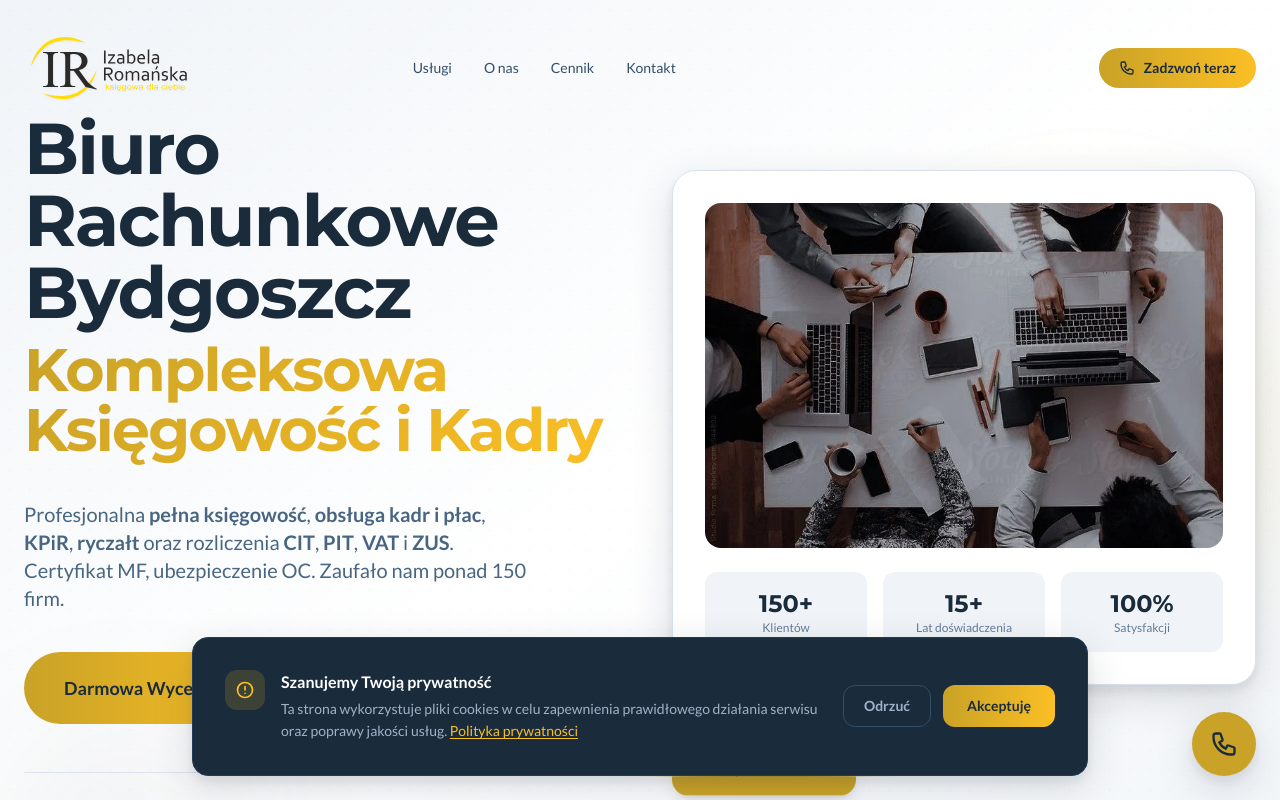
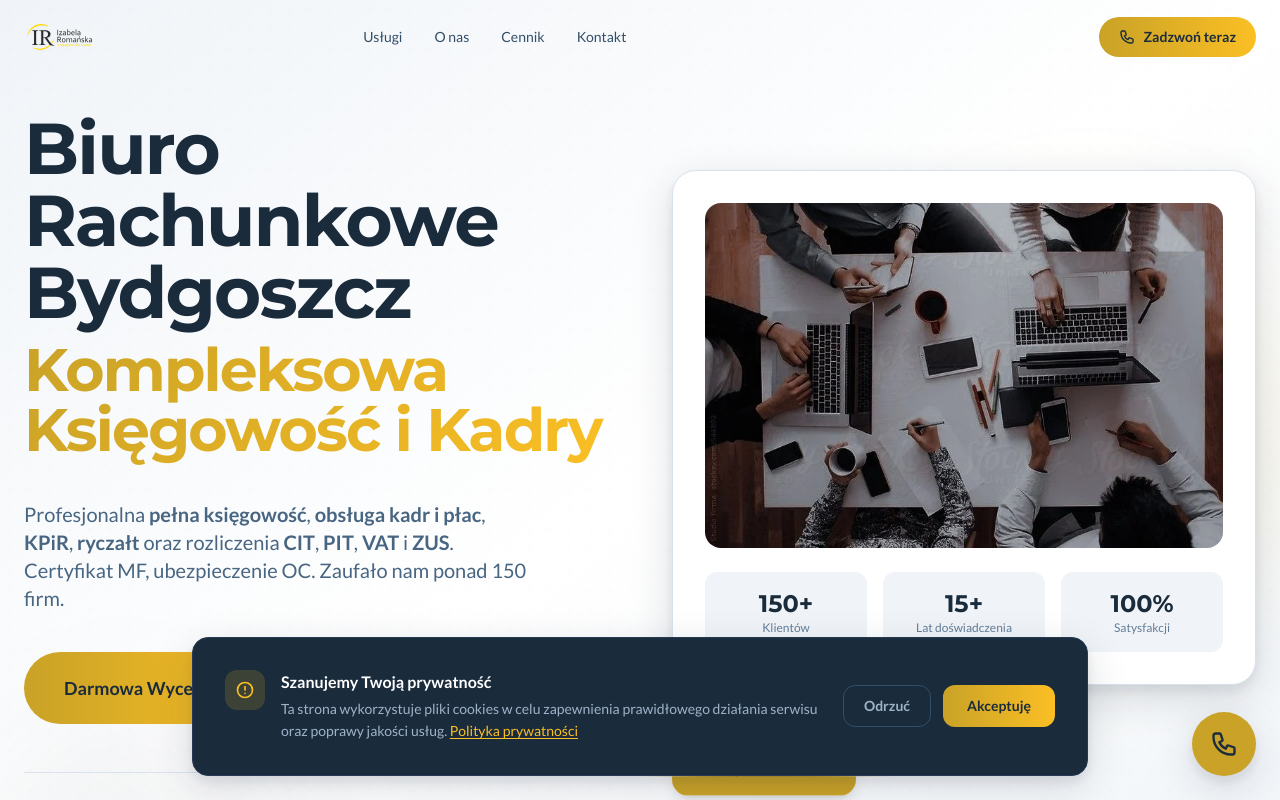
Before and after one commit to Barry-Allen8/biuro-rachunkowe-ksiegowa, a React (Vite) app: page / in a window 1280 px wide. Shown: the top 800 px of the page. Built offline with nearby package versions, Linux system fonts and the light colour scheme.

Commit message:
Adjust header spacing and logo size

```diff
--- a/App.tsx
+++ b/App.tsx
@@ -82,7 +82,7 @@ const getIcon = (iconName: string) => {
 const scrollToSection = (sectionId: string) => {
   const element = document.getElementById(sectionId);
   if (element) {
-    const headerOffset = 130;
+    const headerOffset = 80;
     const elementPosition = element.getBoundingClientRect().top;
     const offsetPosition = elementPosition + window.scrollY - headerOffset;
     window.scrollTo({ top: offsetPosition, behavior: 'smooth' });
@@ -115,7 +115,7 @@ const Header = () => {
 
   return (
     <>
-      <nav className={`fixed top-0 left-0 right-0 z-50 transition-all duration-500 ${isScrolled ? 'glass py-2' : 'bg-transparent py-2'}`}>
+      <nav className={`fixed top-0 left-0 right-0 z-50 transition-all duration-500 ${isScrolled ? 'glass py-3' : 'bg-transparent py-3'}`}>
         <div className="max-w-7xl mx-auto px-4 sm:px-6 flex justify-between items-center">
           {/* Logo */}
           <button
@@ -123,11 +123,11 @@ const Header = () => {
             className="flex items-center gap-3 group cursor-pointer"
             aria-label="Przewiń do góry strony"
           >
-            <div className="h-[90px] sm:h-[110px] lg:h-[120px] flex items-center justify-center transition-all duration-300 group-hover:scale-105">
+            <div className="h-[42px] sm:h-[46px] lg:h-[50px] flex items-center justify-center transition-all duration-300 group-hover:scale-105">
               <img
                 src="/IR.svg"
                 alt="IR Księgowa dla Ciebie - Biuro Rachunkowe Bydgoszcz - logo"
-                className="h-full w-auto max-w-[300px] sm:max-w-[360px] lg:max-w-[420px] object-contain drop-shadow-sm transition-opacity duration-300 group-hover:opacity-90"
+                className="h-full w-auto max-w-[160px] sm:max-w-[180px] lg:max-w-[200px] object-contain drop-shadow-sm transition-opacity duration-300 group-hover:opacity-90"
                 loading="eager"
                 decoding="async"
               />
```
